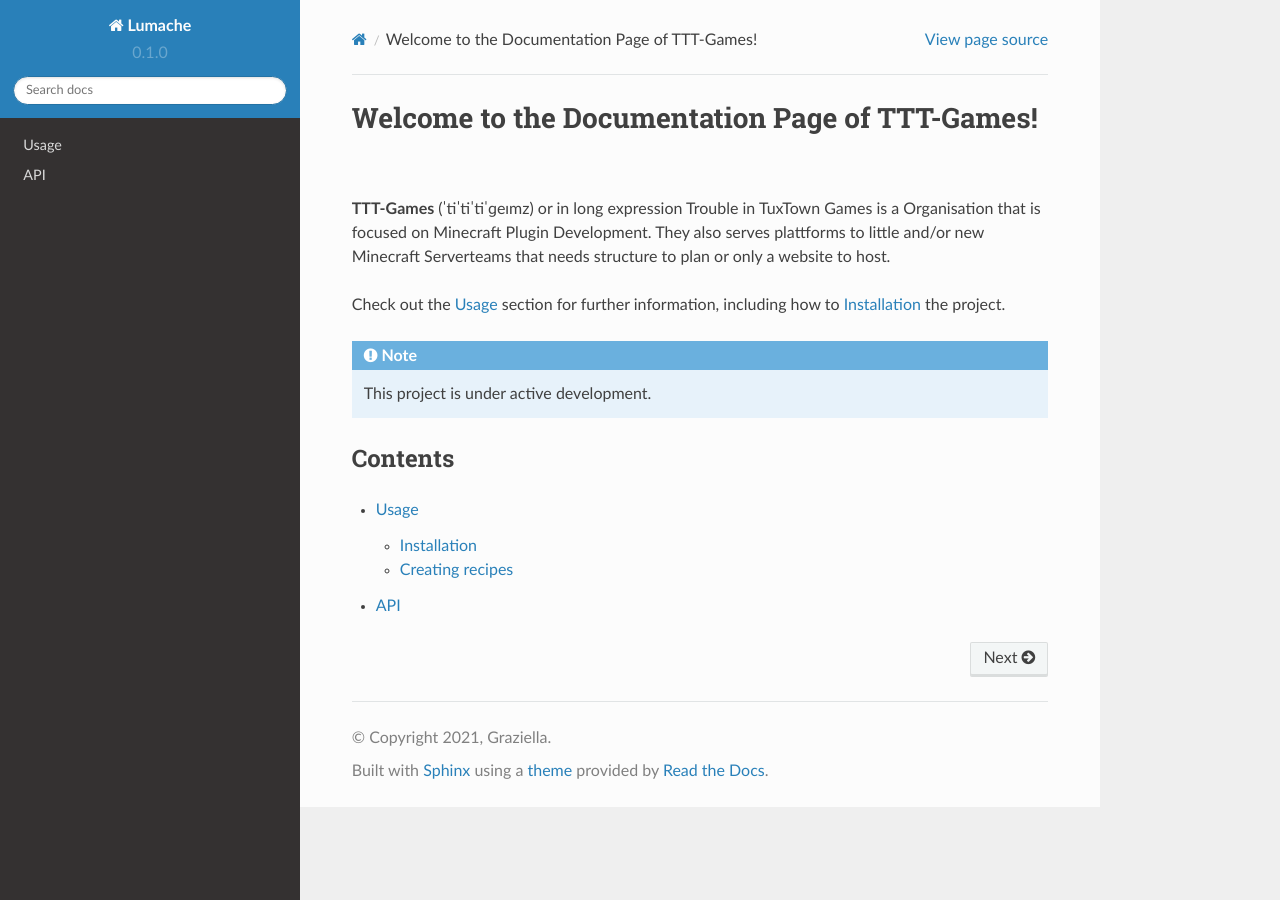
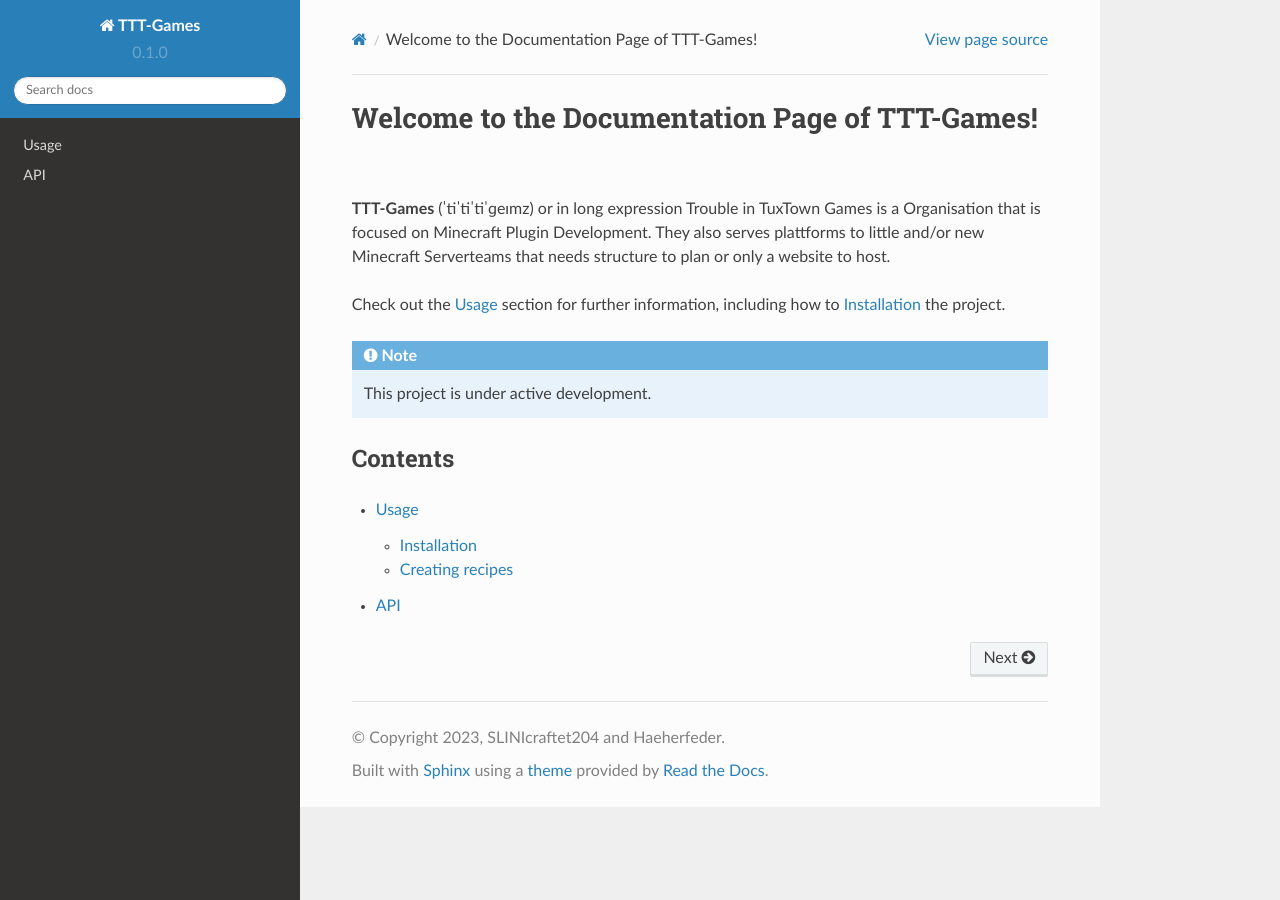
Before and after one commit to TTT-Games/OWNSTAFFZone-docs, a Sphinx documentation site: the page built from docs/source/index.rst, in a window 1280 px wide. Built offline with Sphinx 7.4.7 and the Read the Docs theme 2.0.0, drawn with Linux system fonts in a browser that asks for light colours.

Commit message:
Update conf.py

```diff
--- a/docs/source/conf.py
+++ b/docs/source/conf.py
@@ -2,9 +2,9 @@
 
 # -- Project information
 
-project = 'Lumache'
-copyright = '2021, Graziella'
-author = 'Graziella'
+project = 'TTT-Games'
+copyright = '2023, SLINIcraftet204 and Haeherfeder'
+author = 'SLINIcraftet204'
 
 release = '0.1'
 version = '0.1.0'
```
